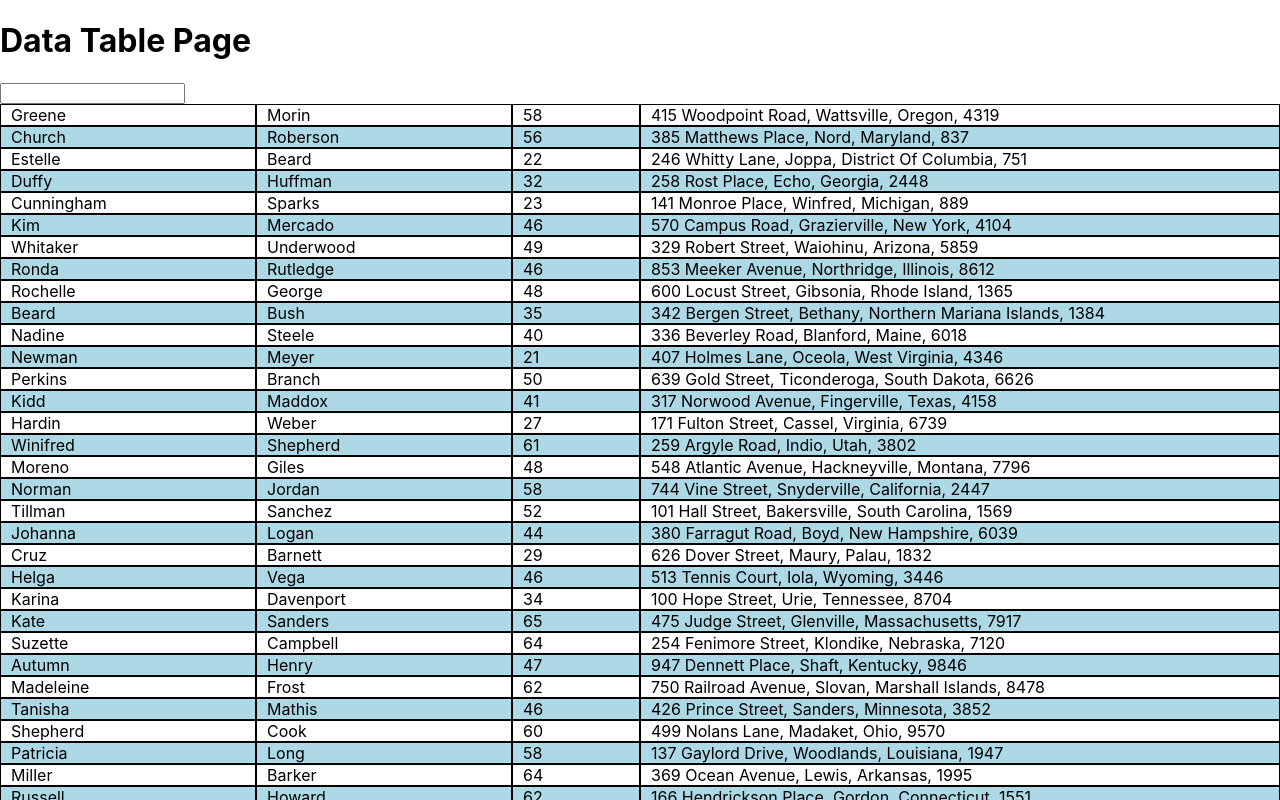
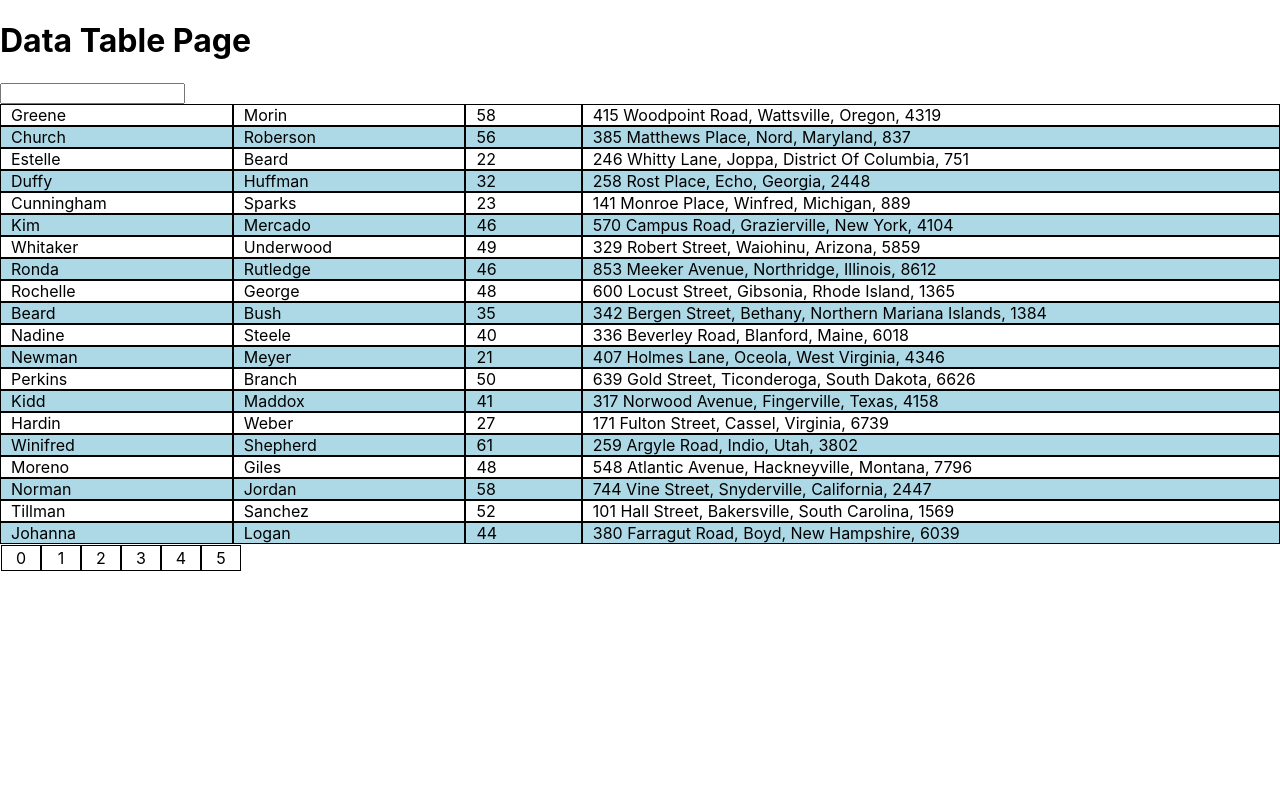
Before and after one commit to rlongo-office/rpg-client-gm, a Next.js app: page /table-test in a window 1280 px wide. Shown: the top 800 px of the page. Built offline with nearby package versions, Linux system fonts and the light colour scheme.

Commit message:
structure for pagination started

```diff
--- a/components/DataTable/DataTable.tsx
+++ b/components/DataTable/DataTable.tsx
@@ -1,5 +1,6 @@
 import * as React from 'react'
 import SearchInput from './TableBody/SearchInput';
+import PageNavBar from './TableBody/PageNavBar'
 
 interface AnyObject {
   [key: string]: any
@@ -26,18 +27,21 @@ function DataTable({
 
     const [filteredRows, setFilteredRows] = React.useState<AnyObject[]>([]);
 
+    const [pageSize, setPageSize] = React.useState(10)
+
+    const [curPage, setCurPage] = React.useState(0)
+    const [pageNums, setPageNums] = React.useState(6)
+
     const setTableFilterFromInput = (value:string) => {
       console.log(`"filter value from child is " ${value}`)
       setFilter(value);
 
         const tempRows = rows.filter(row =>
           Object.values(row).some(val =>
-              String(val).includes(filter)
+              String(val).toLowerCase().includes(filter.toLowerCase())
             )
         )
-
         setFilteredRows(tempRows)
-
     }
 
     /*
@@ -61,8 +65,9 @@ function DataTable({
       <>
         <SearchInput setParentFilter = {setTableFilterFromInput}/>
         <div className={isStriped ? "striped" : ""}>
-            {rows.length > 0 ? renderRows(filteredRows) : <span>No Data</span>}
+            {rows.length > 0 ? renderRows(filteredRows,0,20) : <span>No Data</span>}
         </div>
+        <PageNavBar pageNums={pageNums}/>
       </>
     );
   }
--- /dev/null
+++ b/components/DataTable/TableBody/PageNavBar.tsx
@@ -0,0 +1,33 @@
+import * as React from 'react'
+
+interface InputProps {
+    pageNums: number
+}
+
+
+function PageNavBar(
+    {
+        pageNums
+    }:InputProps
+) {
+    const [curPages, setCurPages] = React.useState(0);
+
+    const generatePageNav = (num:number) => {
+        let content = [];
+        console.log("generating Page Nav with " + num)
+        for (let i=0;i<num; i++) {
+          content.push(<span className="pageBox" key={i}>{i}</span>);
+          console.log("Page" + i)
+        }
+        return content;
+      };
+
+
+    return (
+        <div className="PageNavBar">
+            {generatePageNav(pageNums)}
+        </div>
+    );
+}
+
+export default PageNavBar;
--- a/pages/table-test/index.tsx
+++ b/pages/table-test/index.tsx
@@ -5,7 +5,7 @@ import mockedTableData from '../../data/rows';
 
 const rowStyle = {
     display: 'grid',
-    gridTemplateColumns: '1fr 1fr 1fr 2fr',
+    gridTemplateColumns: '2fr 2fr 1fr 6fr',
   };
 
   const cellStyle = {
@@ -23,13 +23,18 @@ function TableTest() {
          <DataTable
             config={{}}
             //
-            renderRows={ (rows:Array<Object>)=>{
+            renderRows={ (rows:Array<Object>,page:number,pageSize:number)=>{
+                let size:number = rows.length
+                let pageStart:number = page * pageSize
+                let pageEnd = pageStart + pageSize <= size ? pageStart + pageSize : size;
+                const pageOfRows = rows.slice(pageStart,pageEnd);
+
                 return (
                     <>
                     {
-                        rows.map( (row: any, rowIndex: number)=>{
+                        pageOfRows.map( (row: any, rowIndex: number)=>{
                             return (
-                                <div className="rowStyle" id="row" key={`row-${rowIndex}`}>
+                                <div style = {rowStyle} id="row" key={`row-${rowIndex}`}>
                                     {
                                         Object.keys(row).map((cell: any, cellIndex: number)=>{
                                             return (
--- a/styles/globals.css
+++ b/styles/globals.css
@@ -30,3 +30,17 @@ a {
 .striped div:nth-child(even){
     background-color: lightblue;
 }
+
+.pageBox {
+  border-color: black;
+  border-style: solid;
+  border-width: 1px;
+  padding: 2px;
+  text-align: center;
+}
+
+.PageNavBar{
+  display:grid;
+  padding: 1px;
+  grid-template-columns: repeat(12,40px);
+}
```
